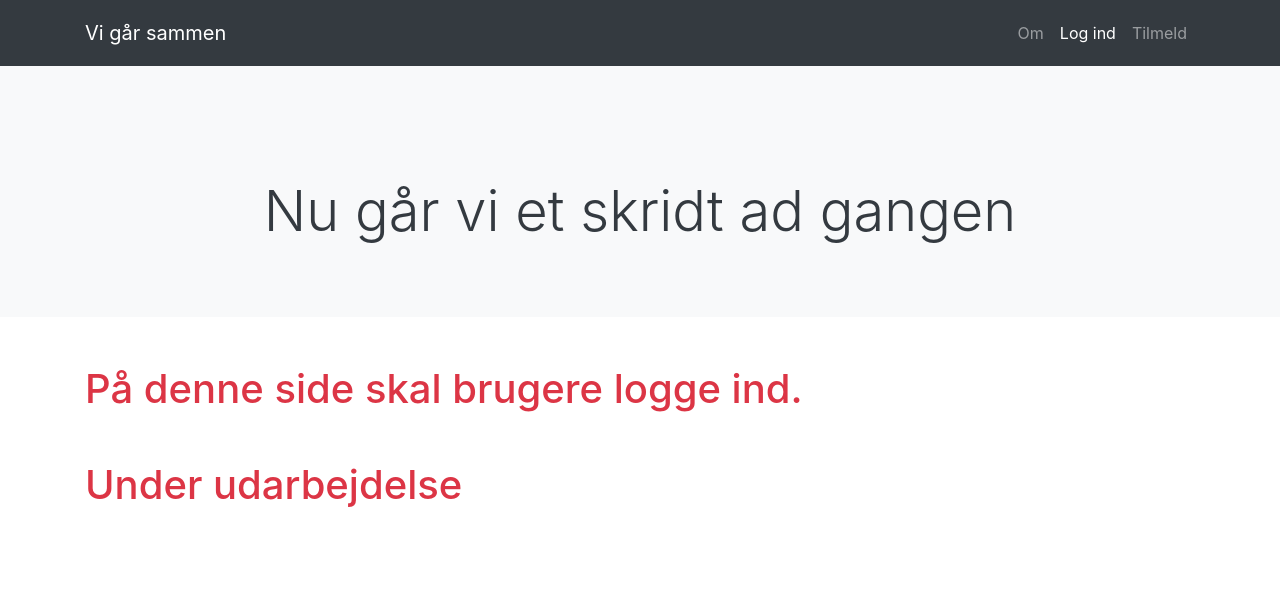
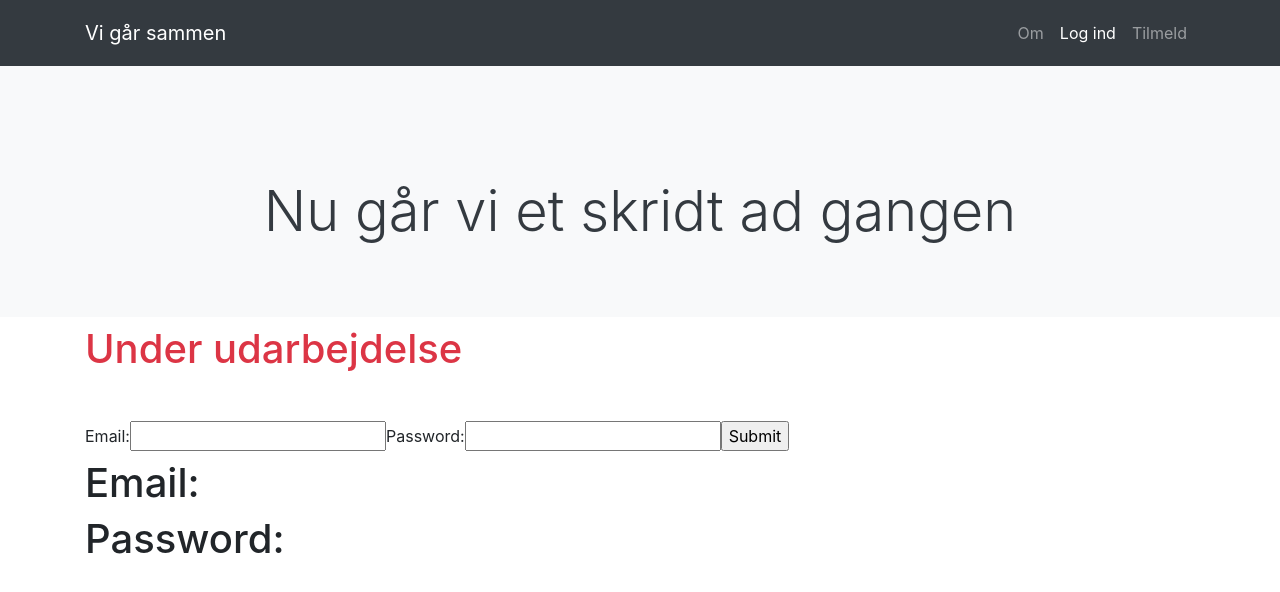
Before and after one commit to tfsn86/nu-gaar-vi, a React (Create React App) app: page /signin in a window 1280 px wide. Shown: the top 592 px of the page. Built offline with nearby package versions, Linux system fonts and the light colour scheme.

Commit message:
Implementing useState to UserSignIn component

```diff
--- a/src/components/UserSignIn.js
+++ b/src/components/UserSignIn.js
@@ -1,18 +1,64 @@
-import { Fragment } from 'react';
+import { Fragment, useState } from 'react';
 
 const UserSignIn = () => {
+	const [email, setEmail] = useState('');
+	const [password, setPassword] = useState('');
+
+	const handleSubmit = (evt) => {
+		evt.preventDefault();
+		alert(`Submitting email ${email} and password ${password}`);
+	};
 	return (
 		<Fragment>
-			<div className="container mt-5 text-danger">
-				<h1>
-					På denne side skal brugere logge ind.
-					<br />
-					<br />
-					Under udarbejdelse
-				</h1>
+			<div className="container">
+				<h1 className="mb-5 text-danger">Under udarbejdelse</h1>
+				<form onSubmit={handleSubmit}>
+					<label>
+						Email:
+						<input
+							type="text"
+							value={email}
+							onChange={(e) => setEmail(e.target.value)}
+						/>
+					</label>
+					<label>
+						Password:
+						<input
+							type="text"
+							value={password}
+							onChange={(e) => setPassword(e.target.value)}
+						/>
+					</label>
+
+					<input type="submit" value="Submit" />
+				</form>
+				<h1>Email: {email}</h1>
+				<h1>Password: {password}</h1>
 			</div>
 		</Fragment>
 	);
 };
 
+// const [name, setName] = useState('');
+
+// const handleSubmit = (evt) => {
+// 	evt.preventDefault();
+// 	alert(`Submitting Name ${name}`);
+// };
+// return (
+// 	<form onSubmit={handleSubmit}>
+// 		<label>
+// 			Frirst Name:
+// 			<input
+// 				type="text"
+// 				value={name}
+// 				onChange={(e) => setName(e.target.value)}
+// 			/>
+// 		</label>
+
+// 		<input type="submit" value="Submit" />
+// 		<h1>{name}</h1>
+// 	</form>
+// );
+
 export default UserSignIn;
```
